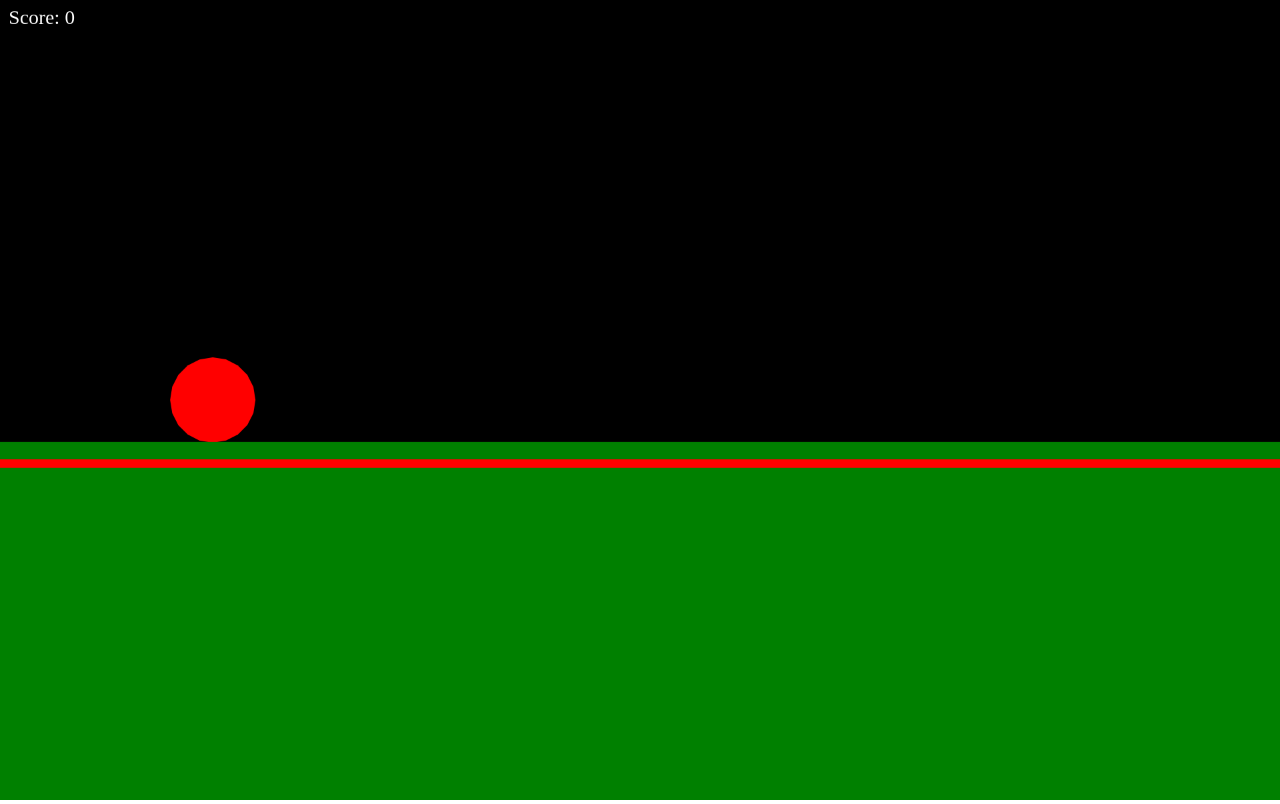
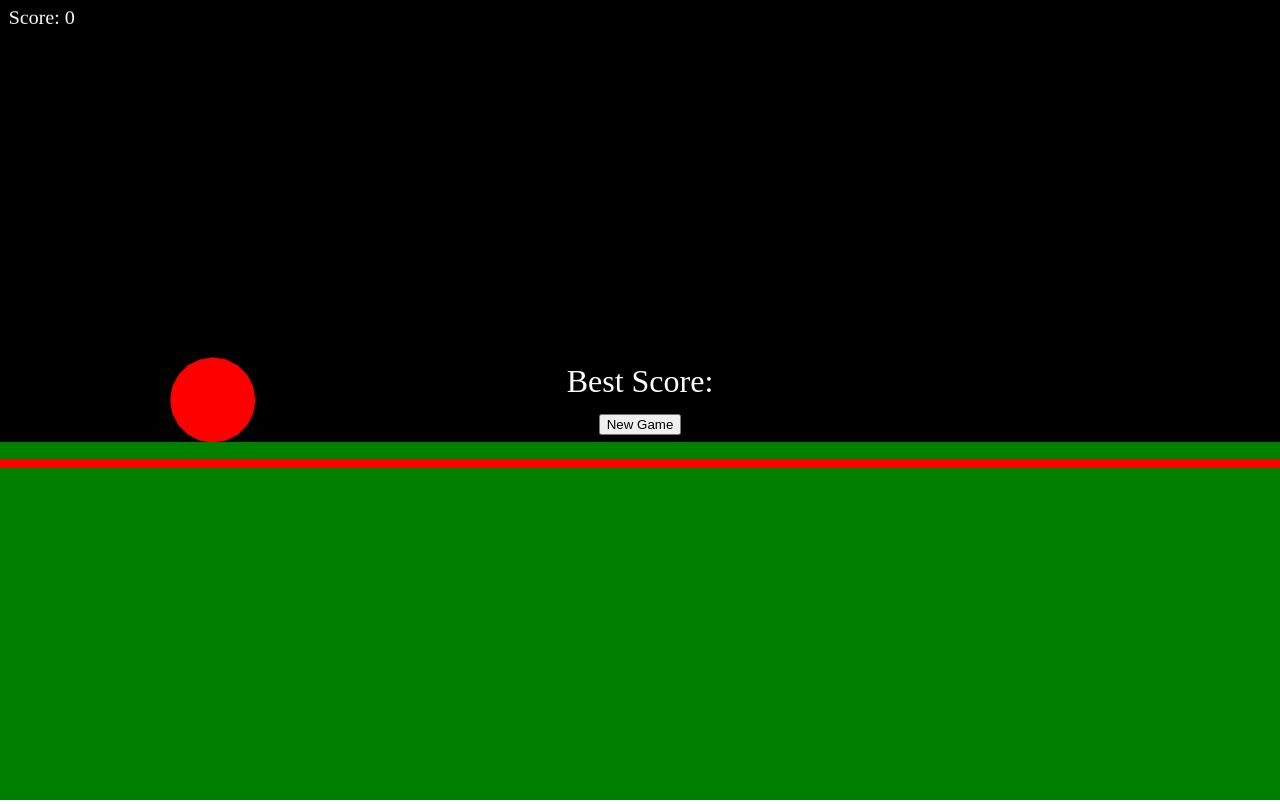
Before and after one commit to fallaciousreasoning/bombs-away, a website built with webpack: page dist/index.html in a window 1280 px wide. Built offline with nearby package versions, Linux system fonts and the light colour scheme; animation ran at ten frames a second.

Commit message:
Begins work on menu

```diff
--- a/dist/index.html
+++ b/dist/index.html
@@ -1,14 +1,31 @@
 <!DOCTYPE html>
 <html>
+
 <head>
     <meta charset="UTF-8" />
     <meta name="viewport" content="width=device-width, initial-scale=1, user-scalable=no" />
     <link rel="manifest" href="/manifest.json">
+    <link rel="stylesheet" href="/styles.css">
 </head>
+
 <body style="margin: 0; overflow: hidden;">
     <canvas id="root" width="1920" height="1080" style="width: 100vw; height: 100vh;"></canvas>
+    <div class="menu">
+        <div class="menu-layout">
+            <div>
+                Best Score:
+                <span class="best-score"></span>
+            </div>
+            <div>
+                <button>
+                    New Game
+                </button>
+            </div>
+        </div>
+    </div>
 
     <!-- Main -->
     <script src="/main.js"></script>
 </body>
+
 </html>
--- /dev/null
+++ b/dist/styles.css
@@ -0,0 +1,21 @@
+.menu {
+    position: absolute;
+    top: 0;
+    bottom: 0;
+    left: 0;
+    right: 0;
+    color: white;
+    font-size: 2em;
+}
+
+.menu-layout {
+    display: flex;
+    flex-direction: column;
+    align-items: center;
+    justify-content: center;
+    height: 100%;
+}
+
+.hidden {
+    display: none;
+}
```
Lines whose indentation alone changed are shown as unchanged.
